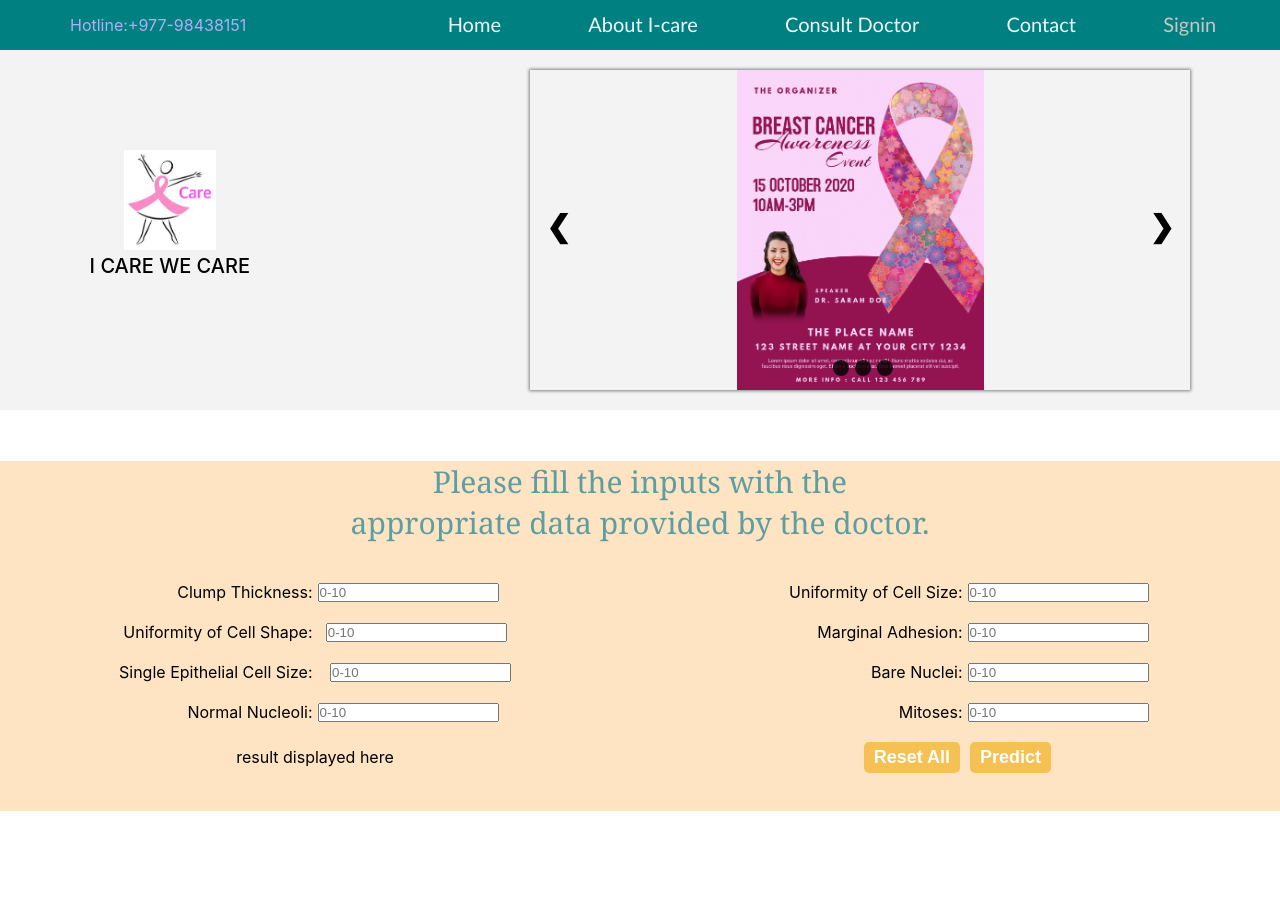
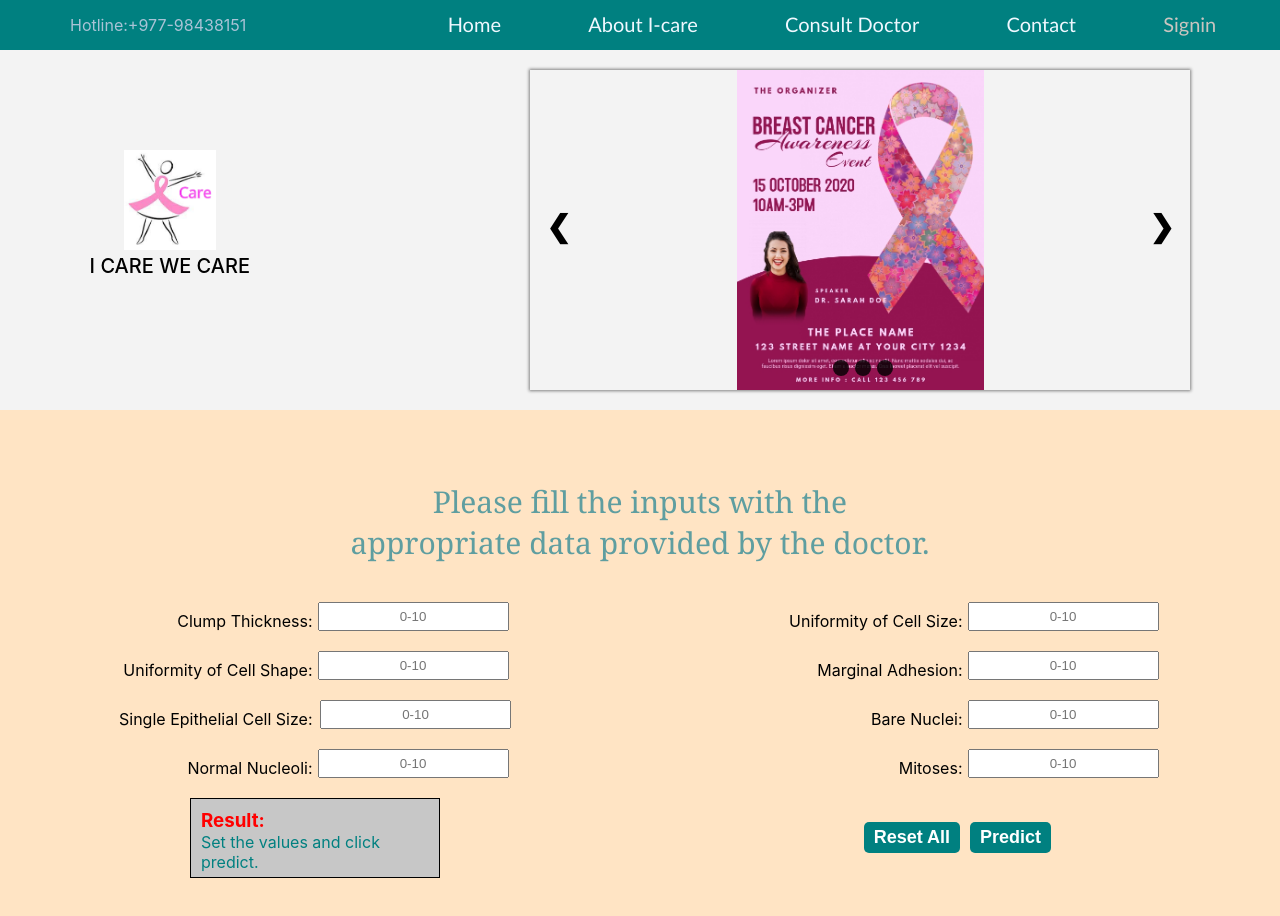
Before and after one commit to PrayashShrestha/icare, a React (Create React App) app: page /predict in a window 1280 px wide. Shown: the top 916 px of the page. Before the commit the page ends 811 px from the top, so only its background shows below. Built offline with nearby package versions, Linux system fonts and the light colour scheme; no server answers; some icons are missing.

Commit message:
set functionality in the buttons of the predict page

```diff
--- a/src/components/Button/Button.css
+++ b/src/components/Button/Button.css
@@ -2,17 +2,18 @@
   border: none;
 }
 .btns {
-  background-color: rgb(245, 193, 82);
+  background-color: #008080;
   padding: 5px 10px;
   max-width: 150px;
   font-size: 18px;
   font-weight: 550;
-  color: rgb(252, 252, 252);
+  color: rgb(255, 255, 255);
   cursor: pointer;
   border: none;
   border-radius: 5px;
+  transition: ease-out 0.5s;
 }
-.btns:hover {
-  transition: background-color 0.5s ease;
-  background-color: rgb(228, 138, 198);
-}
+/* .btns:hover {
+  background-color: rgba(0, 126, 126, 0.7);
+  color: #fff;
+} */
--- a/src/components/Fields/Fields.js
+++ b/src/components/Fields/Fields.js
@@ -2,13 +2,18 @@ import React from "react";
 import "./Fields.css";
 import Input from "../Input/Input";
 
-const Form = ({ field }) => {
+const Form = ({ field, value, id, updateValue }) => {
   const { title, range } = field;
   return (
-    <form className="form">
-      {title}:
-      <Input placeholder={range} />
-    </form>
+    <div className="form">
+      <span>{title}:</span>
+      <Input
+        placeholder={range}
+        value={value}
+        updateValue={updateValue}
+        id={id}
+      />
+    </div>
   );
 };
 
--- a/src/components/Forms/Signin.js
+++ b/src/components/Forms/Signin.js
@@ -33,7 +33,6 @@ const Signin = (props) => {
           auth.onAuthStateChanged(() => {
             dispatch(setUser(result.user.displayName));
           });
-          console.log("called");
           history.push("/");
         })
         .catch((err) => {
@@ -78,7 +77,10 @@ const Signin = (props) => {
             onclick={() => {
               auth
                 .signInWithPopup(provider)
-                .then(() => {
+                .then((result) => {
+                  auth.onAuthStateChanged(() => {
+                    dispatch(setUser(result.user.displayName));
+                  });
                   history.push("/");
                 })
                 .catch((err) => {
--- a/src/components/Input/Input.css
+++ b/src/components/Input/Input.css
@@ -1,2 +1,10 @@
 .inp {
+  padding: 5px;
+  text-align: center;
+  outline: none;
 }
+/* to disble the number arrows */
+input::-webkit-inner-spin-button {
+  opacity: 0;
+  display: none;
+}
--- a/src/components/Input/Input.js
+++ b/src/components/Input/Input.js
@@ -1,9 +1,15 @@
 import React from "react";
 import "./Input.css";
-const Input = ({ placeholder }) => {
+const Input = ({ placeholder, value, id, updateValue }) => {
   return (
     <>
-      <input className="inp" type="text" placeholder={placeholder} />
+      <input
+        className="inp"
+        type="number"
+        placeholder={placeholder}
+        value={value}
+        onChange={(e) => updateValue(e.target.value, id)}
+      />
     </>
   );
 };
--- a/src/pages/Predict.css
+++ b/src/pages/Predict.css
@@ -1,5 +1,7 @@
 .predict {
   background-color: bisque;
+  padding-bottom: 50px;
+  padding-top: 20px;
 }
 .predict__form {
   place-items: center;
@@ -17,8 +19,26 @@
   font-family: Cambria, Cochin, Georgia, Times, "Times New Roman", serif;
   color: cadetblue;
 }
+.predict__result {
+  border: 1px solid black;
+  padding: 10px;
+  width: 250px;
+  height: 80px;
+  color: #008080;
+  background-color: rgb(199, 199, 199);
+}
+.predict__result > h3 {
+  color: red;
+}
 .predict__btns {
   display: grid;
   grid-template-columns: repeat(2, 1fr);
   grid-gap: 10px !important;
 }
+
+@media only screen and (max-width: 850px) {
+  .predict__form {
+    display: grid;
+    grid-template-columns: repeat(1, 1fr);
+  }
+}
--- a/src/pages/Predict.js
+++ b/src/pages/Predict.js
@@ -16,7 +16,33 @@ const Predict = () => {
     { title: "Mitoses", range: "0-10" },
   ];
 
-  const [result, setResult] = useState("result displayed here");
+  const [result, setResult] = useState("Set the values and click predict.");
+
+  const [values, setValues] = useState([]);
+
+  //form an array of the input values with the key values in the map function
+  const updateValue = (val, index) => {
+    const temp = [...values];
+    temp[index] = val;
+    setValues(temp);
+  };
+
+  //function for the reset all the input values
+  const handleReset = (e) => {
+    e.preventDefault();
+    setValues([]);
+    setResult("Set the values and click predict.");
+  };
+
+  //predict function
+  const handlePredict = (e) => {
+    e.preventDefault();
+
+    if (values.includes(undefined) || values.length < fields.length) {
+      return alert("Please enter all the correct values in the inputs.");
+    }
+    setResult("Predicting system is still under work");
+  };
   return (
     <div className="predict">
       <div className="predict__mssg">
@@ -25,16 +51,24 @@ const Predict = () => {
       </div>
 
       {/* <Prompt /> */}
-      <div className="predict__form">
+      <form className="predict__form">
         {fields.map((field, id) => (
-          <Fields field={field} key={id} />
+          <Fields
+            field={field}
+            key={id}
+            id={id}
+            value={values[id] ? values[id] : ""}
+            updateValue={updateValue}
+          />
         ))}
-        <div>{result}</div>
+        <div className="predict__result">
+          <h3>Result:</h3> {result}
+        </div>
         <div className="predict__btns">
-          <Button>Reset All</Button>
-          <Button>Predict</Button>
+          <Button onclick={handleReset}>Reset All</Button>
+          <Button onclick={handlePredict}>Predict</Button>
         </div>
-      </div>
+      </form>
     </div>
   );
 };
```
